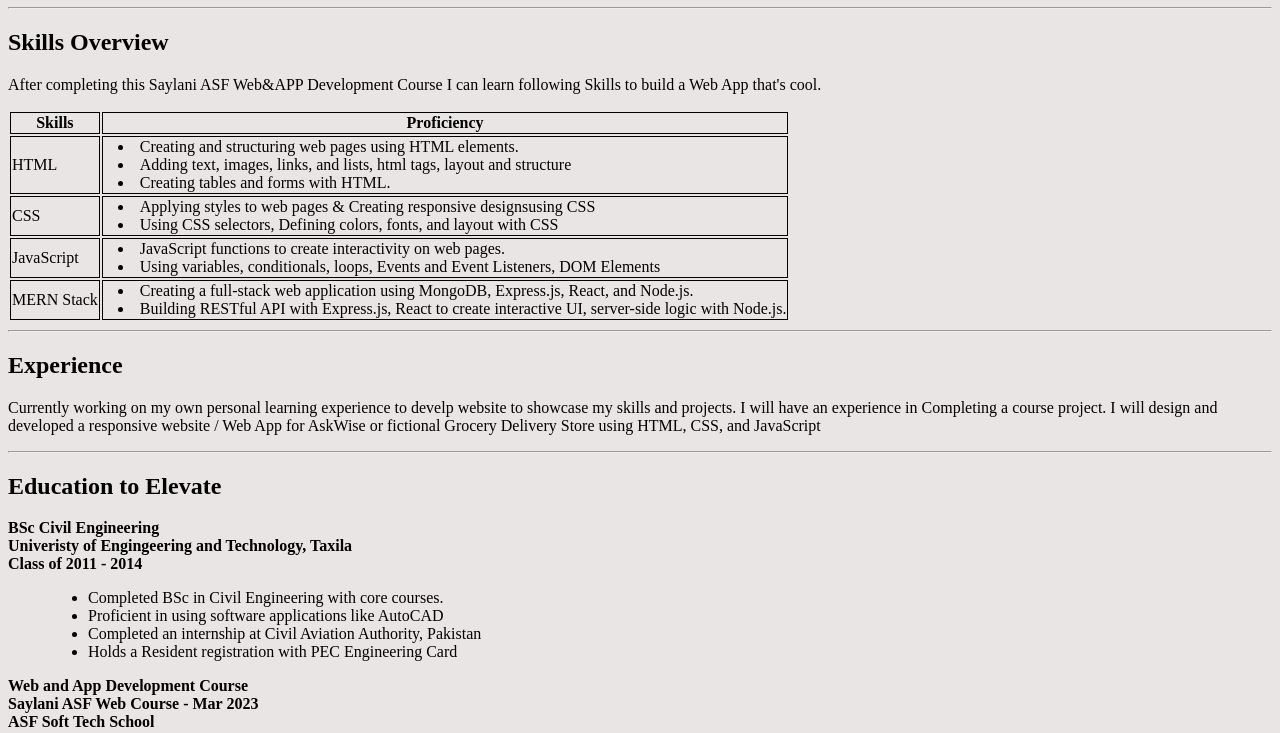
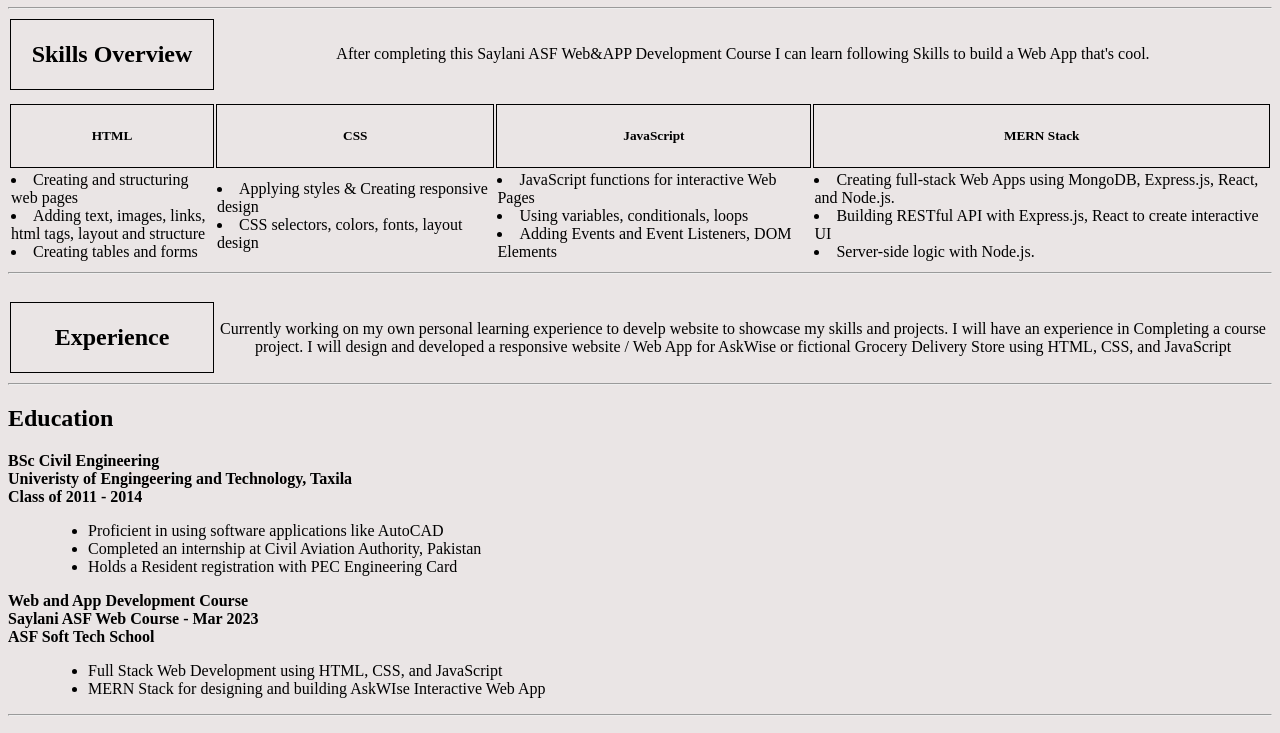
Before and after one commit to Aadi-Rana/helloworld, a plain HTML site: page firstcv.html in a window 1280 px wide. Shown: the part 178-911 px from the top of the page. Drawn offline with Linux system fonts and the light colour scheme.

Commit message:
FirstCV With Table Elements

```diff
--- a/firstcv.html
+++ b/firstcv.html
@@ -17,8 +17,8 @@
             <th>
                 <h1>Rana Adil Nawaz</h1>
                 <h2>Web Deveolper</h2>
-          I am learning Web & App Development Course through Saylani ASF Soft Tech School. I'm passionate about creating beautiful, functional websites
-            that make a difference in people's lives. I'm a beginner web designer currently learning the ropes of web development.
+            I'm passionate about creating versatile, responsive and functional websites that make a difference in people's lives.
+            I'm a beginner Web Developer currently learning the ropes of web development.
                     </th>
             <th style="width: 250px;">
         <img src="dp.jpg" style="background-color: White; width: 100px; height: 100px;" alt="ProfilePhoto"><br>
@@ -30,59 +30,66 @@
          </table>
 </header>
         <hr>
-     <h2>Skills Overview</h2>
-
-        <p>After completing this Saylani ASF Web&APP Development Course I can learn following Skills to
-        build a Web App that's cool.</p>
 
         <table>
             <tr>
-            <th style="border: 1px solid black;">Skills</th>
-            <th style="border: 1px solid black;">Proficiency</th>
+                <th style="border: 1px solid black; width: 200px;">
+                <h2>Skills Overview</h2></th>
+                <td colspan="3" style="text-align: center;">
+                After completing this Saylani ASF Web&APP Development Course I can learn following Skills to
+            build a Web App that's cool.</td>
+            </tr>
+            <tr style="height: 10px;"></tr>
+            <tr>
+                <th style="border: 1px solid black;"> <h5>HTML</h5></th>
+                <th style="border: 1px solid black;"> <h5>CSS</h5></th>
+                <th style="border: 1px solid black;"> <h5>JavaScript</h5></th>
+                <th style="border: 1px solid black;"> <h5>MERN Stack</h5></th>
             </tr>
             <tr>
-            <td style="border: 1px solid black;">HTML</td>
-            <td style="border: 1px solid black; padding-left: 15px;"><li>Creating and structuring web pages using HTML elements.</li>
-                <li>Adding text, images, links, and lists, html tags, layout and structure</li>
-                <li>Creating tables and forms with HTML.</li>
+                <td>
+                    <li>Creating and structuring web pages</li>
+                    <li>Adding text, images, links, html tags, layout and structure</li>
+                    <li>Creating tables and forms</li>
+                </td>
+                <td>
+                    <li>Applying styles & Creating responsive design</li>
+                    <li>CSS selectors, colors, fonts, layout design</li>
+                </td>
+                <td>
+                    <li>JavaScript functions for interactive Web Pages</li>
+                    <li>Using variables, conditionals, loops</li>
+                    <li>Adding Events and Event Listeners, DOM Elements</li></li>
+                </td>
+                <td>
+                    <li>Creating full-stack Web Apps using MongoDB, Express.js, React, and Node.js.</li>
+                    <li>Building RESTful API with Express.js, React to create interactive UI</li>
+                    <li>Server-side logic with Node.js.</li></li>
+
                 </td>
             </tr>
+        </table>
+                <hr><br>
+       <table>
         <tr>
-            <td style="border: 1px solid black;">CSS</td>
-            <td style="border: 1px solid black; padding-left: 15px;"><li>Applying styles to web pages & Creating responsive designsusing CSS</li>
-                <li>Using CSS selectors, Defining colors, fonts, and layout with CSS</li>
-            </td>
-        </tr>
-        <tr>
-            <td style="border: 1px solid black;">JavaScript</td>
-            <td style="border: 1px solid black; padding-left: 15px;"><li>JavaScript functions to create interactivity on web pages.</li>
-                <li>Using variables, conditionals, loops, Events and Event Listeners, DOM Elements</li>
-            </td>
-        </tr>
-        <tr>
-            <td style="border: 1px solid black;">MERN Stack</td>
-            <td style="border: 1px solid black; padding-left: 15px;">
-                <li>Creating a full-stack web application using MongoDB, Express.js, React, and Node.js.</li>
-                <li>Building RESTful API with Express.js, React to create interactive UI, server-side logic with Node.js.</li>
+            <th style="border: 1px solid black; width: 200px;">
+                <h2>Experience</h2>
+            </th>
+            <td style="text-align: center;">
+                Currently working on my own personal learning experience to develp website to showcase my skills
+                and projects. I will have an experience in Completing a course project. I will design and developed a responsive website / Web App for AskWise or fictional Grocery Delivery Store
+                using HTML, CSS, and JavaScript
             </td>
         </tr>
        </table>
      <hr>
-    <h2>Experience</h2>
-    <p>Currently working on my own personal learning experience to develp website to showcase my skills
-    and projects. I will have an experience in Completing a course project. I will design and developed a responsive website / Web App for AskWise or fictional Grocery Delivery Store
-        using HTML, CSS, and JavaScript</p>
-
-     <hr>
-
-    <h2>Education to Elevate</h2>
+    <h2>Education</h2>
         <dl>
             <dt><b>BSc Civil Engineering</b></dt>
             <dt><b>Univeristy of Engingeering and Technology, Taxila</b></dt>
             <dt><b>Class of 2011 - 2014</b></dt>
                 <dd>
                     <ul>
-                        <li>Completed BSc in Civil Engineering with core courses.</li>
                         <li>Proficient in using software applications like AutoCAD</li>
                         <li>Completed an internship at Civil Aviation Authority, Pakistan </li>
                         <li>Holds a Resident registration with PEC Engineering Card</li>
@@ -95,8 +102,7 @@
             <dt><b>ASF Soft Tech School</b></dt>
                 <dd>
                     <ul>
-                        <li>Currently enrolled in a web development course with a focus on Full Stack Web Development</li>
-                        <li>HTML, CSS, and JavaScript - Basic to advance learning Skills</li>
+                        <li>Full Stack Web Development using HTML, CSS, and JavaScript </li>
                         <li>MERN Stack for designing and building AskWIse Interactive Web App</li>
                     </ul>
                 </dd>
```
Lines whose indentation alone changed are shown as unchanged.
